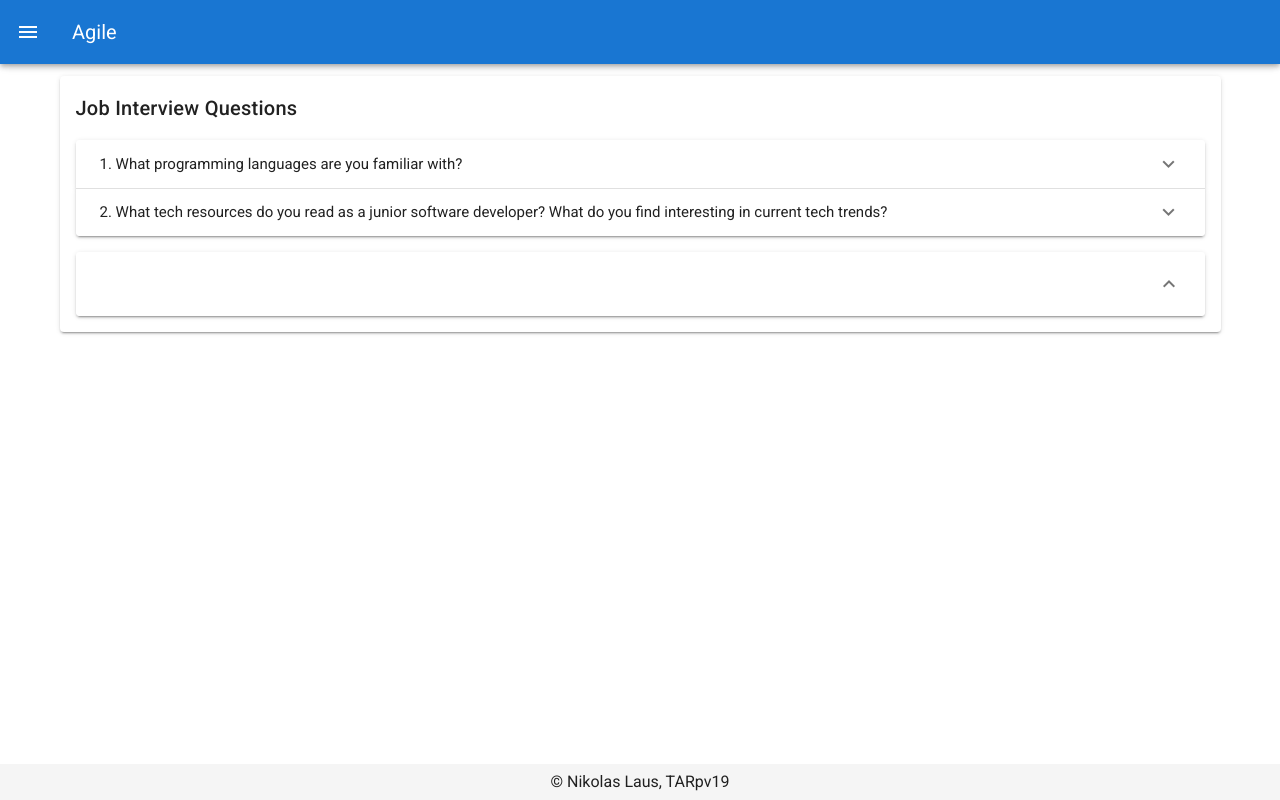
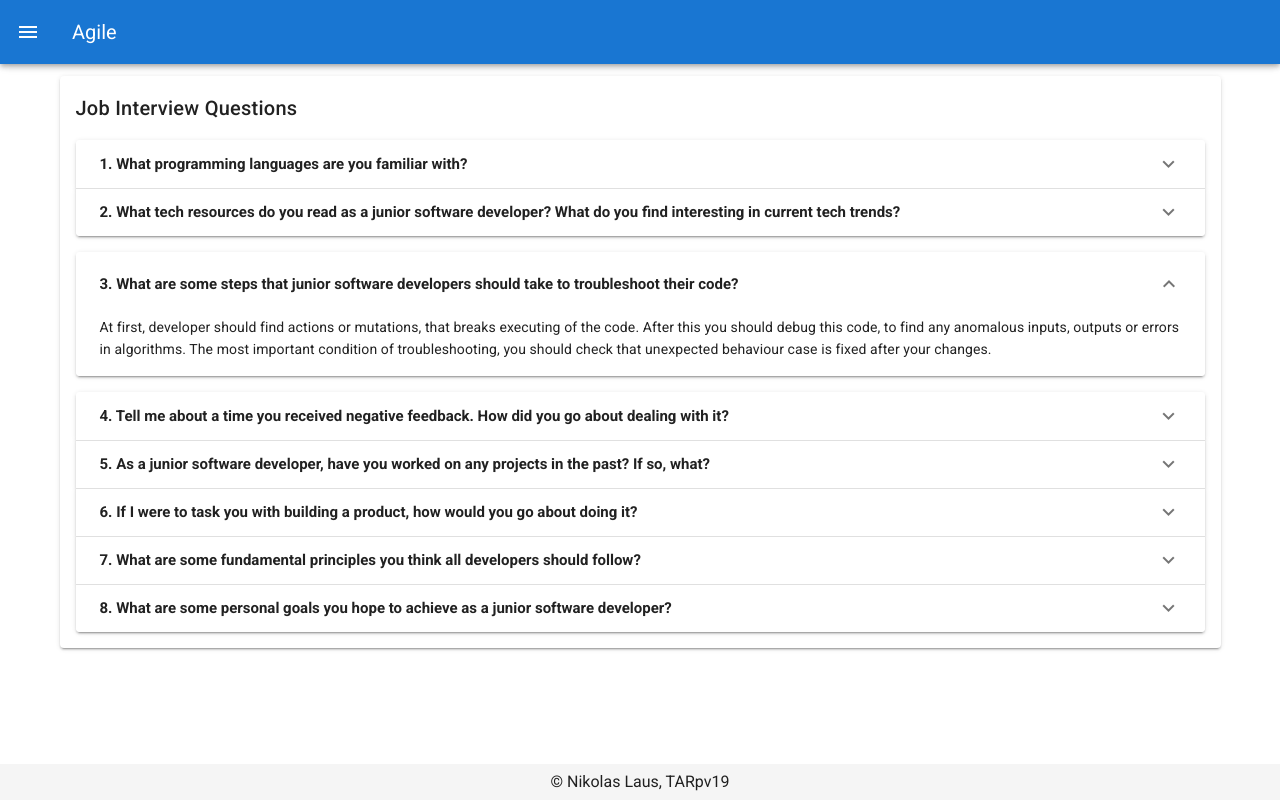
Before and after one commit to blinchk/tthk-agile, a Vue app: page /job-interview in a window 1280 px wide. Both pictures are taken after a click on the button 640 px from the left and 260 px from the top of the page. Built offline with nearby package versions, Linux system fonts and the light colour scheme; what vue-code-highlight would draw is missing.

Commit message:
Add answers to Job Interview Questions.

```diff
--- a/src/views/JobInterview.vue
+++ b/src/views/JobInterview.vue
@@ -5,7 +5,9 @@
       <v-card-text>
         <v-expansion-panels>
           <v-expansion-panel>
-            <v-expansion-panel-header>1. What programming languages are you familiar with?</v-expansion-panel-header>
+            <v-expansion-panel-header>
+              <strong>1. What programming languages are you familiar with?</strong>
+            </v-expansion-panel-header>
             <v-expansion-panel-content>
               I am familiar with
               <v-icon small>mdi-language-javascript</v-icon>
@@ -23,8 +25,9 @@
             </v-expansion-panel-content>
           </v-expansion-panel>
           <v-expansion-panel>
-            <v-expansion-panel-header>2. What tech resources do you read as a junior software developer? What do you
-              find interesting in current tech trends?
+            <v-expansion-panel-header>
+              <strong>2. What tech resources do you read as a junior software developer?
+              What do you find interesting in current tech trends?</strong>
             </v-expansion-panel-header>
             <v-expansion-panel-content>
               I find most interesting in current tech trends, that JavaScript can be used at nowadays anywhere. <br>
@@ -36,7 +39,60 @@
             </v-expansion-panel-content>
           </v-expansion-panel>
           <v-expansion-panel>
-            <v-expansion-panel-header></v-expansion-panel-header>
+            <v-expansion-panel-header>
+              <strong>3. What are some steps that junior software developers should take to troubleshoot their code?</strong>
+            </v-expansion-panel-header>
+            <v-expansion-panel-content>
+              At first, developer should find actions or mutations, that breaks executing of the code.
+              After this you should debug this code, to find any anomalous inputs, outputs or errors in algorithms.
+              The most important condition of troubleshooting, you should check that unexpected behaviour case is fixed
+              after your changes.
+            </v-expansion-panel-content>
+          </v-expansion-panel>
+          <v-expansion-panel>
+            <v-expansion-panel-header><strong>4. Tell me about a time you received negative feedback. How did you go about dealing with it?</strong></v-expansion-panel-header>
+            <v-expansion-panel-content>
+              I received negative feedback never, due to good team members.
+              I think, developer should hear feedback about him work, but shouldn't take everything too close.
+              Any criticism is allowed, but must be constructive.
+            </v-expansion-panel-content>
+          </v-expansion-panel>
+          <v-expansion-panel>
+            <v-expansion-panel-header>
+              <strong>5. As a junior software developer, have you worked on any projects in the past? If so, what?</strong>
+            </v-expansion-panel-header>
+            <v-expansion-panel-content>
+              So, currently I am engaged in Front-End Development of AI-based CRM system console and main product.
+              I am part of small and close Scrum Team. I am familiar with the most popular CI/CD systems
+              in nowadays, like Azure DevOps Pipelines, GitHub Actions. They are very similar and learn something
+              doesn't look like big problem. As a big part of developers as VCS I use Git, for today realities this
+              is best solution for version control. I participated in projects, what powered on Agile methodologies
+              (for example Scrum).
+            </v-expansion-panel-content>
+          </v-expansion-panel>
+          <v-expansion-panel>
+            <v-expansion-panel-header>
+              <strong>6. If I were to task you with building a product, how would you go about doing it?</strong>
+            </v-expansion-panel-header>
+            <v-expansion-panel-content>
+
+            </v-expansion-panel-content>
+          </v-expansion-panel>
+          <v-expansion-panel>
+            <v-expansion-panel-header>
+              <strong>7. What are some fundamental principles you think all developers should follow?</strong>
+            </v-expansion-panel-header>
+            <v-expansion-panel-content>
+
+            </v-expansion-panel-content>
+          </v-expansion-panel>
+          <v-expansion-panel>
+            <v-expansion-panel-header>
+              <strong>8. What are some personal goals you hope to achieve as a junior software developer?</strong>
+            </v-expansion-panel-header>
+            <v-expansion-panel-content>
+
+            </v-expansion-panel-content>
           </v-expansion-panel>
         </v-expansion-panels>
       </v-card-text>
```
